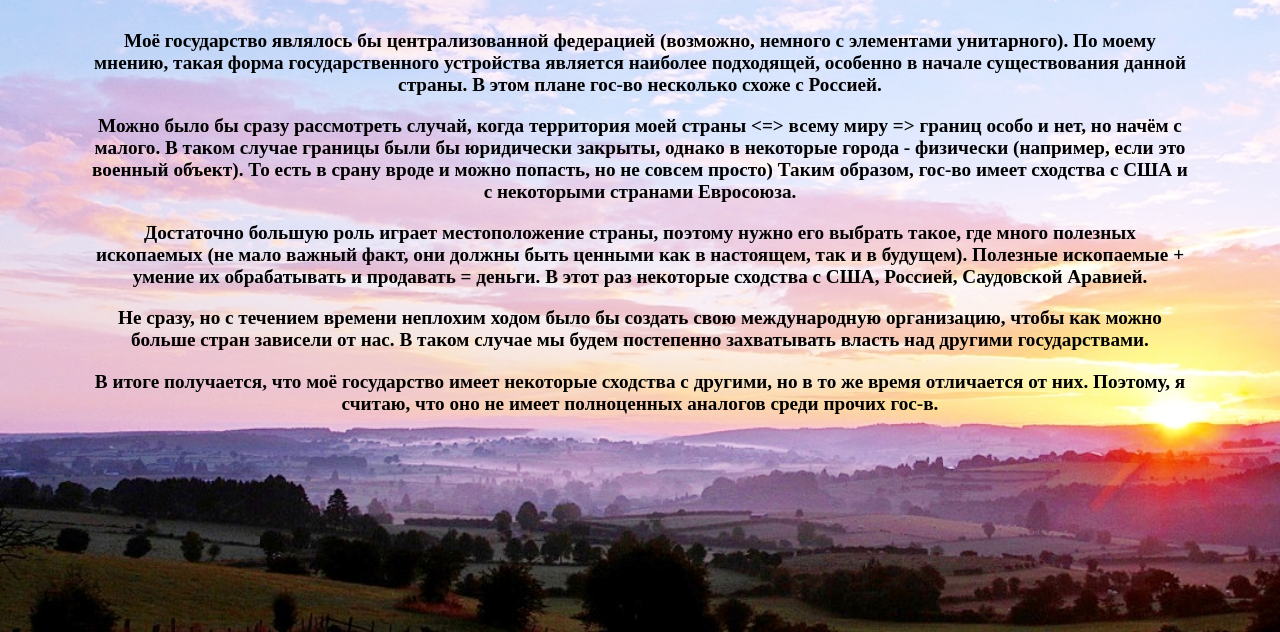
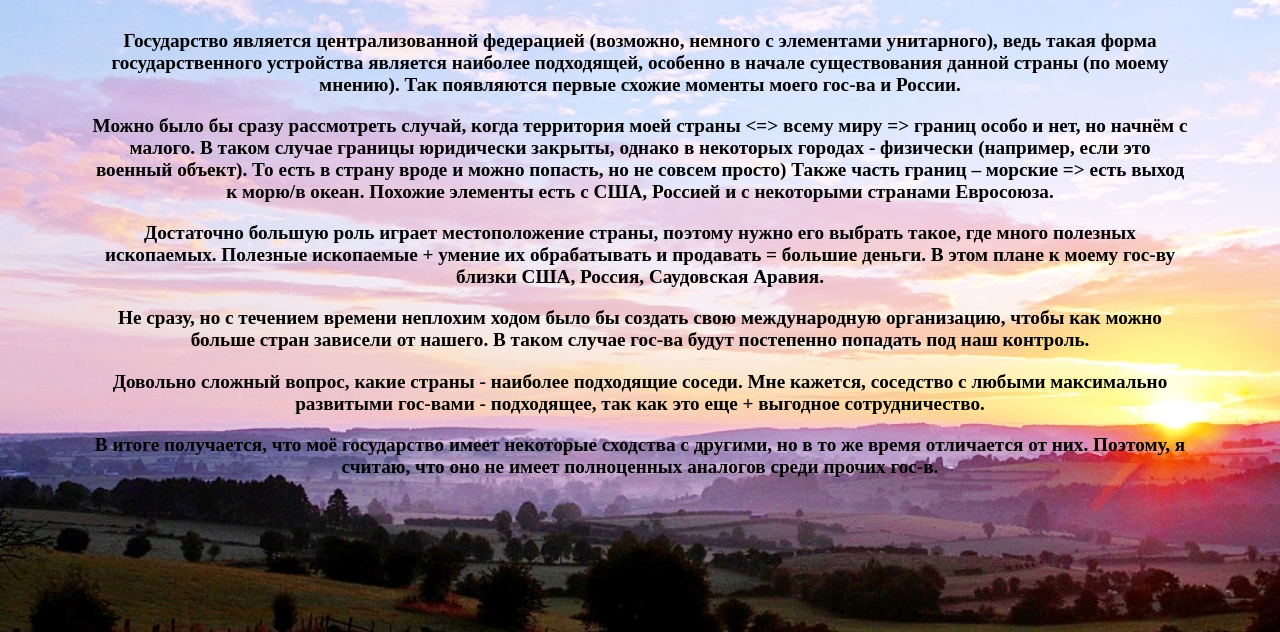
Before and after one commit to error404cyber/geography, a plain HTML site: page answ.html in a window 1280 px wide. Shown: the part 168-800 px from the top of the page. Drawn offline with Linux system fonts and the light colour scheme; a script that the page names is missing; a web font is replaced by a local one.

Commit message:
Update answ.html

```diff
--- a/answ.html
+++ b/answ.html
@@ -26,24 +26,26 @@
 <div class="loy">
 
     <h2 align="center">
-        <p>Моё государство являлось бы централизованной федерацией (возможно, немного с элементами унитарного).
-            По моему мнению, такая форма государственного устройства является наиболее подходящей, особенно в начале существования данной страны.
-            В этом плане гос-во несколько схоже с Россией.
+        <p>Государство является централизованной федерацией (возможно, немного с элементами унитарного), ведь такая форма государственного устройства является
+             наиболее подходящей, особенно в начале существования данной страны (по моему мнению). Так появляются первые схожие моменты моего гос-ва и России.
     </p>
-    <p>Можно было бы сразу рассмотреть случай, когда территория моей страны <=> всему миру => границ особо и нет, но начём с малого.
-        В таком случае границы были бы юридически закрыты, однако в некоторые города - физически (например, если это военный объект).
-        То есть в срану вроде и можно попасть, но не совсем просто) Таким образом, гос-во имеет сходства с США и с некоторыми странами Евросоюза.</p>
+    <p>Можно было бы сразу рассмотреть случай, когда территория моей страны <=> всему миру => границ особо и нет, но начнём с малого. В таком случае границы
+         юридически закрыты, однако в некоторых городах - физически (например, если это военный объект). То есть в страну вроде и можно попасть, но не совсем просто)
+          Также часть границ – морские => есть выход к морю/в океан. Похожие элементы есть с США, Россией и с некоторыми странами Евросоюза. </p>
     <p>
-        Достаточно большую роль играет местоположение страны, поэтому нужно его выбрать такое, где много полезных ископаемых
-        (не мало важный факт, они должны быть ценными как в настоящем, так и в будущем). Полезные ископаемые + умение их обрабатывать и продавать = деньги.
-        В этот раз некоторые сходства с США, Россией, Саудовской Аравией.
+        Достаточно большую роль играет местоположение страны, поэтому нужно его выбрать такое, где много полезных ископаемых.
+         Полезные ископаемые + умение их обрабатывать и продавать = большие деньги. В этом плане к моему гос-ву близки США, Россия, Саудовская Аравия.
     </p>
-    <p>Не сразу, но с течением времени неплохим ходом было бы создать свою международную организацию, чтобы как можно больше стран зависели от нас.
-        В таком случае мы будем постепенно захватывать власть над другими государствами.
+    <p>Не сразу, но с течением времени неплохим ходом было бы создать свою международную организацию, чтобы как можно больше стран зависели от нашего.
+         В таком случае гос-ва будут постепенно попадать под наш контроль.
     </p>
     <p>
-        В итоге получается, что моё государство имеет некоторые сходства с другими, но в то же время отличается от них.
-        Поэтому, я считаю, что оно не имеет полноценных аналогов среди прочих гос-в.
+        Довольно сложный вопрос, какие страны - наиболее подходящие соседи. Мне кажется, соседство с любыми максимально развитыми гос-вами - подходящее,
+         так как это еще + выгодное сотрудничество.
+    </p>
+    <p>
+        В итоге получается, что моё государство имеет некоторые сходства с другими, но в то же время отличается от них. Поэтому, я считаю,
+         что оно не имеет полноценных аналогов среди прочих гос-в.
     </p>
     </h2>
 </div>
```
